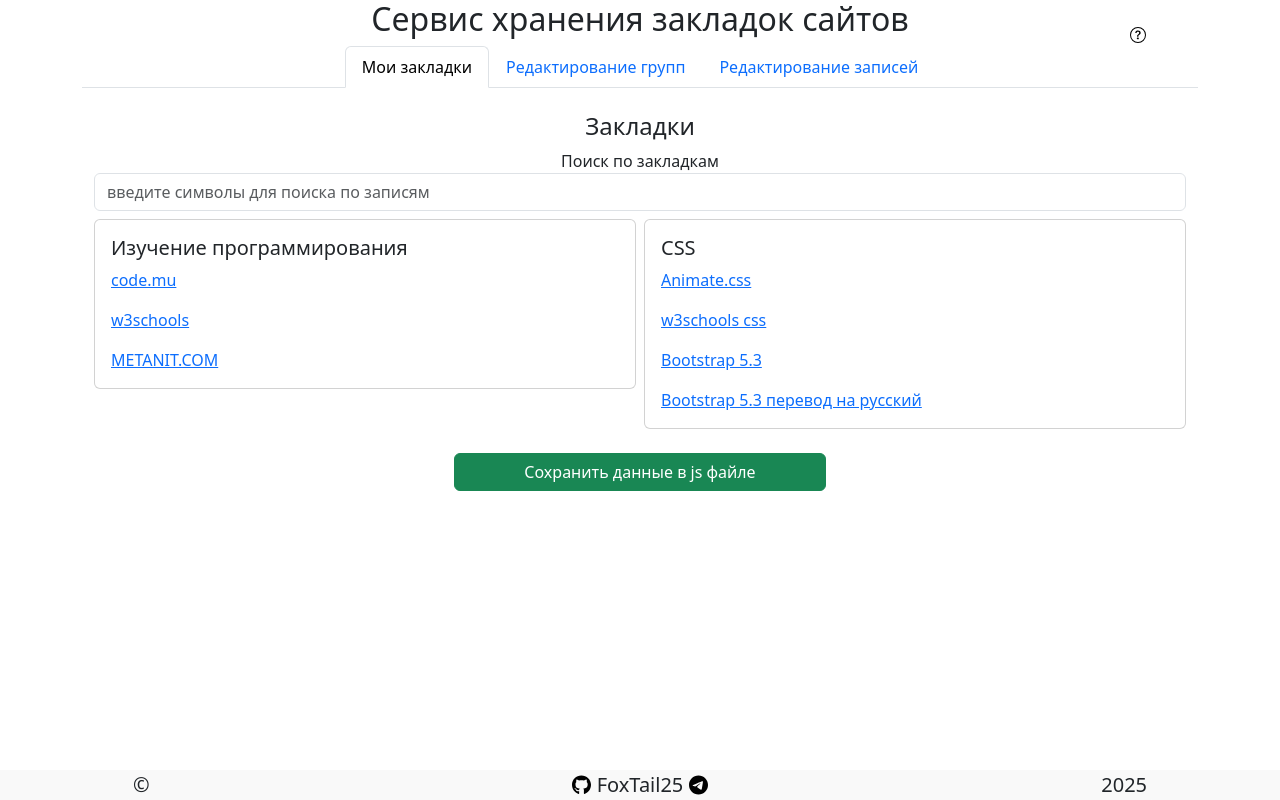
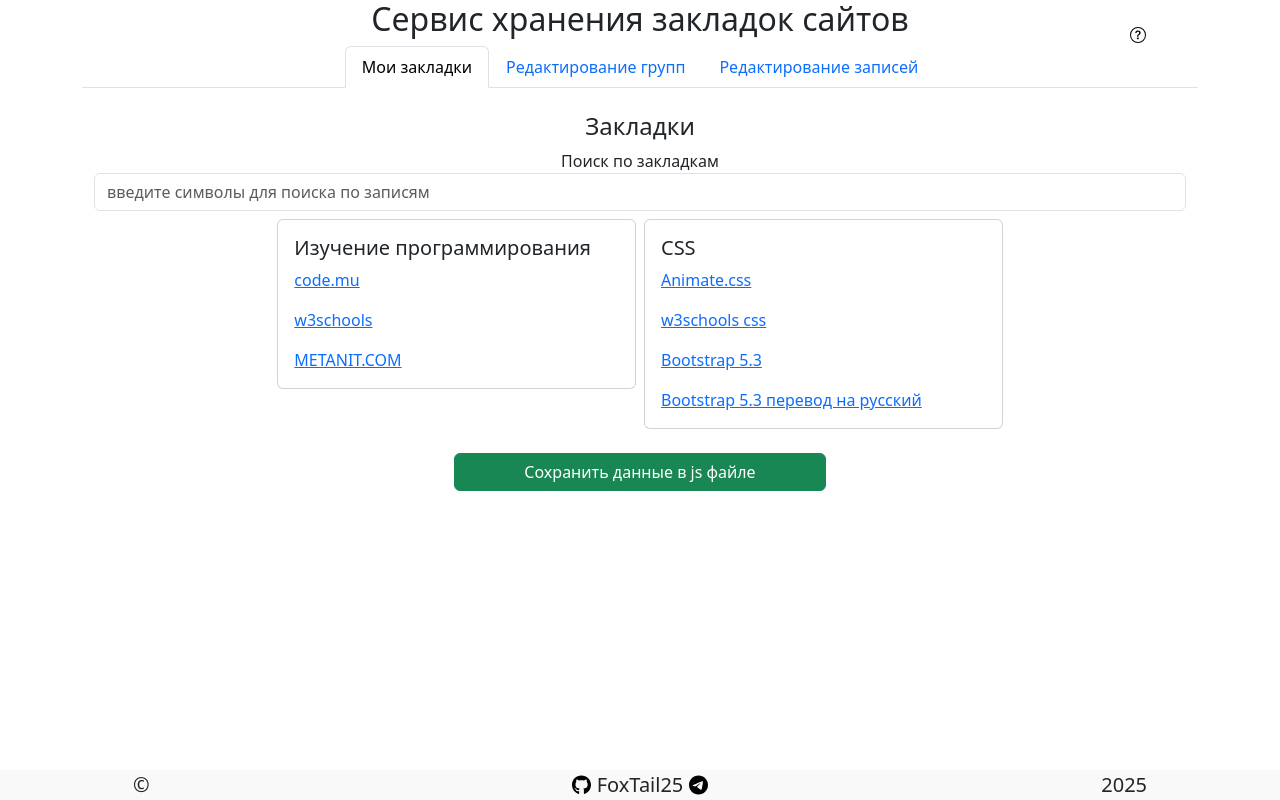
Before and after one commit to FoxTail25/code_mu_proj_bookmark_storage_service, a Vue app: page / in a window 1280 px wide. Built offline with nearby package versions, Linux system fonts and the light colour scheme.

Commit message:
Изменил размер блоков на широких дисплеях и сентрирование по Х

```diff
--- a/src/views/HomeView.vue
+++ b/src/views/HomeView.vue
@@ -54,8 +54,8 @@
       }
       return newStr
     },
-    downLoadBookmarksData(){
-    const data =  localStorage.getItem('bookmarksService');
+    downLoadBookmarksData() {
+      const data = localStorage.getItem('bookmarksService');
       const blob = new Blob([`const youBookmrks = ${data}`], { type: 'text/JavaScript' });
       const url = URL.createObjectURL(blob);
       const a = document.createElement('a');
@@ -110,8 +110,8 @@
 
       </div>
     </div>
-    <div class="row g-2 mb-4">
-      <div v-for="elem in getOrder" :key="elem.id" class="col-12 col-md-6">
+    <div class="row g-2 mb-4 justify-content-center">
+      <div v-for="elem in getOrder" :key="elem.id" class="col-12 col-md-6 col-lg-4">
         <div class="card">
 
           <div class="card-body">
@@ -129,7 +129,8 @@
       </div>
     </div>
     <div class="row d-flex justify-content-center">
-      <button class="btn btn-success col-10 col-sm-8 col-md-5 col-lg-4" @click="downLoadBookmarksData">Сохранить данные в js файле</button>
+      <button class="btn btn-success col-10 col-sm-8 col-md-5 col-lg-4" @click="downLoadBookmarksData">Сохранить данные
+        в js файле</button>
     </div>
   </main>
 </template>
```
Also changed, not shown: 2 other files (tests, documents, lock files or other folders). Lines whose indentation alone changed are shown as unchanged.
